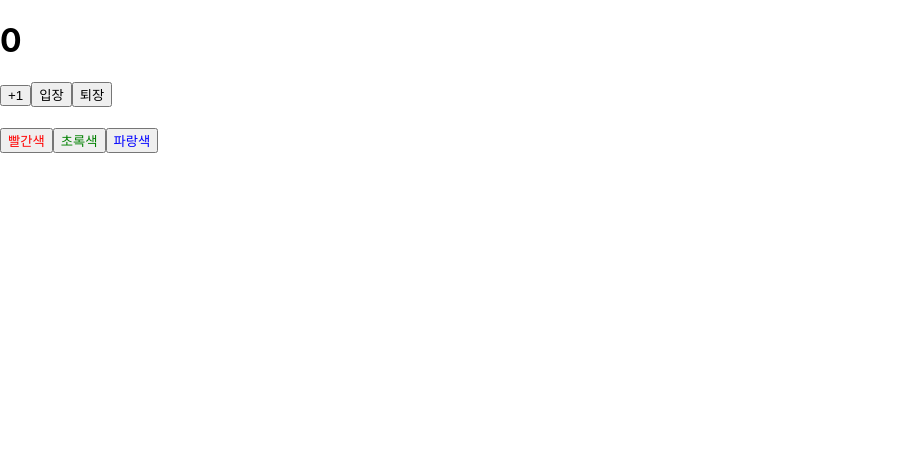
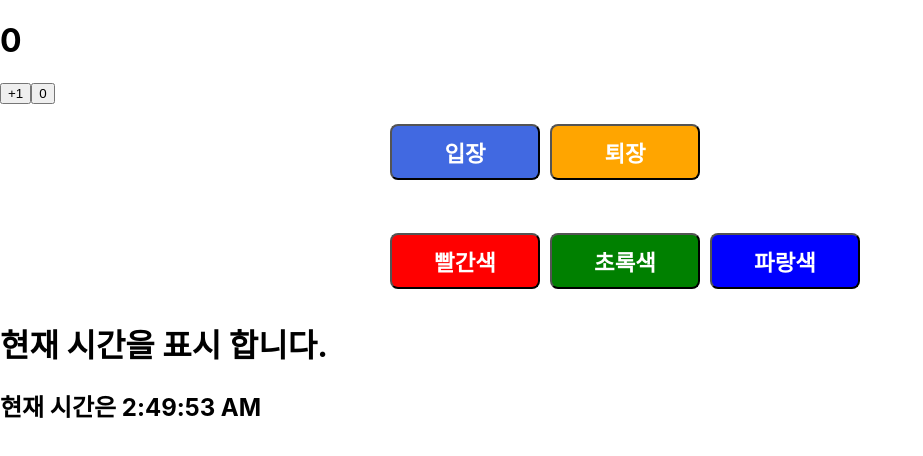
Before and after one commit to Woo3574/FrontEnd, a React (Create React App) app in the folder React/kh-sample-241118/: page / in a window 1280 px wide. Shown: the top 456 px of the page, without its empty margins (0-923 px from the left). Built offline with nearby package versions, Linux system fonts and the light colour scheme.

Commit message:
24.11.19

```diff
--- a/React/kh-sample-241118/src/24.11.19/App1119.js
+++ b/React/kh-sample-241118/src/24.11.19/App1119.js
@@ -2,12 +2,14 @@ import logo from "../logo.svg";
 import "../App.css";
 import Counter from "./ClassComponent";
 import Say from "./Say";
+import Clock from "./Clock";
 
 function App1119() {
   return (
     <>
       <Counter />
       <Say />
+      <Clock />
     </>
   );
 }
--- a/React/kh-sample-241118/src/24.11.19/ClassComponent.js
+++ b/React/kh-sample-241118/src/24.11.19/ClassComponent.js
@@ -14,6 +14,7 @@ const Counter = () => {
       <h1>{number}</h1>
       {/* setNumber() << 이건 호출이기 때문에 눌렸을때 동작하게 만들려면 익명의 함수를 만들어줘야한다. */}
       <button onClick={() => setNumber(number + 1)}>+1</button>
+      <button onClick={() => setNumber(0)}>0</button>
     </>
   );
 };
--- /dev/null
+++ b/React/kh-sample-241118/src/24.11.19/Clock.js
@@ -0,0 +1,21 @@
+import { useState, useEffect } from "react";
+
+const Clock = () => {
+  const [date, setDate] = useState(new Date());
+
+  useEffect(() => {
+    //컴포넌트 마운트 시 실행
+    const intervalID = setInterval(() => setDate(new Date()), 1000);
+    // 컴포넌트가 언마운트 될때 setInteval을 정리 로직
+    return () => clearInterval(intervalID);
+  }, []); // [ ]의존성 배열이라고 하며, [ ]빈 배열이면 마운트 시점을 의미
+
+  return (
+    <>
+      <h1>현재 시간을 표시 합니다.</h1>
+      <h2>현재 시간은 {date.toLocaleTimeString()}</h2>
+    </>
+  );
+};
+
+export default Clock;
--- a/React/kh-sample-241118/src/24.11.19/Say.js
+++ b/React/kh-sample-241118/src/24.11.19/Say.js
@@ -1,4 +1,43 @@
 import React, { useState } from "react";
+import styled from "styled-components";
+
+const Container = styled.div`
+  width: 500px;
+  display: flex;
+  flex-direction: column;
+  margin: 20px auto;
+`;
+
+const ButtonContainer = styled.div`
+  display: flex;
+  gap: 10px;
+  margin-bottom: 10px;
+  .enterClick {
+    background-color: royalblue;
+  }
+  .leaveClick {
+    background-color: orange;
+  }
+`;
+
+const Button = styled.button`
+  box-sizing: border-box;
+  width: 150px;
+  padding: 10px 20px;
+  border-radius: 8px;
+  color: white;
+  font-size: 1.4em;
+  font-weight: bold;
+  background-color: ${(props) => props.color || "black"};
+  transition: all 0.1s ease-in;
+  &:hover {
+    color: #aaa;
+    cursor: pointer;
+  }
+  &:active {
+    transform: translateY(5px) translateX(2px);
+  }
+`;
 
 const Say = () => {
   // message는 값을 읽는 필드, setMessage 내부에 있는 인스턴트 필드값을 바꿔주는 Setter라 생각하면됨
@@ -8,22 +47,30 @@ const Say = () => {
   const onClickLeave = () => setMessage("안녕히 가세요~~");
 
   return (
-    <>
-      <button onClick={onClickEnter}>입장</button>
-      <button onClick={onClickLeave}>퇴장</button>
+    <Container>
+      <ButtonContainer>
+        <Button className="enterClick" onClick={onClickEnter}>
+          입장
+        </Button>
+        <Button className="leaveClick" onClick={onClickLeave}>
+          퇴장
+        </Button>
+      </ButtonContainer>
       <h1 style={{ color: value }}>{mesaage}</h1>
       {/* setValue뒤에() 붙으면 호출 안붙으면 등록, 등록할땐 앞에 익명의함수(화살표함수)가 붙어줘야한다.
        매개변수를 달아줘야하기 때문에 익명의 함수를 넣어줘야한다 */}
-      <button style={{ color: "red" }} onClick={() => setValue("red")}>
-        빨간색
-      </button>
-      <button style={{ color: "green" }} onClick={() => setValue("green")}>
-        초록색
-      </button>
-      <button style={{ color: "blue" }} onClick={() => setValue("blue")}>
-        파랑색
-      </button>
-    </>
+      <ButtonContainer>
+        <Button color="red" onClick={() => setValue("red")}>
+          빨간색
+        </Button>
+        <Button color="green" onClick={() => setValue("green")}>
+          초록색
+        </Button>
+        <Button color="blue" onClick={() => setValue("blue")}>
+          파랑색
+        </Button>
+      </ButtonContainer>
+    </Container>
   );
 };
 
```
